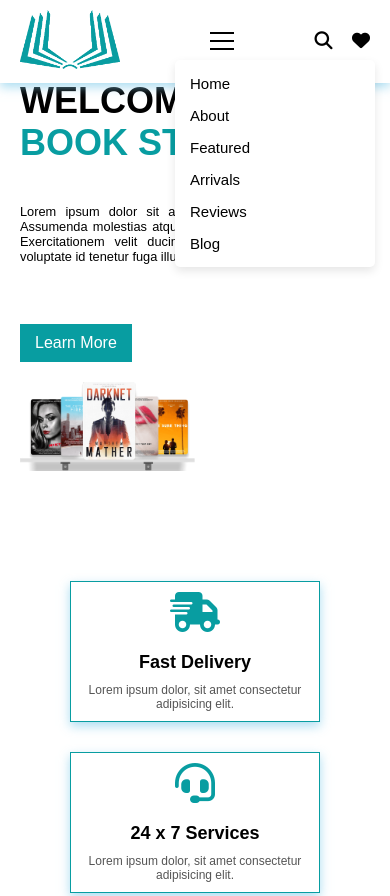
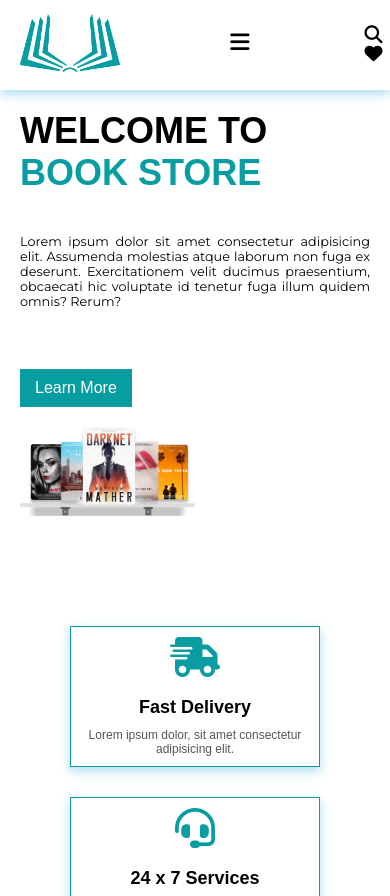
Before and after one commit to Hend77-code/Book-Store, a plain HTML site: page index.html in a window 390 px wide. Shown: the top 896 px of the page. Drawn offline with Linux system fonts and the light colour scheme.

Commit message:
Add files via upload

```diff
--- a/index.html
+++ b/index.html
@@ -7,7 +7,6 @@
     <link rel="stylesheet" href="https://cdnjs.cloudflare.com/ajax/libs/font-awesome/6.5.0/css/all.min.css">
     <link rel="stylesheet" href="style.css">
 </head>
-
 
 <body>
 
@@ -101,23 +100,24 @@ document.querySelectorAll('.book').forEach(book => {
             <img src="images/logo.png" alt="logo" class="logo">
         </div>
 
-        <input type="checkbox" id="nav-toggle" class="nav-toggle" value="Menu">
-        <nav class="nav">
-        <div class="hamburger">
-            <span></span>
-            <span></span>
-            <span></span>
-        </div>
-
-          <div class="nav-links">
-                <a href="#home">Home</a>
-                <a href="#about">About</a>
-                <a href="#featured">Featured</a>
-                <a href="#arrivals">Arrivals</a>
-                <a href="#reviews">Reviews</a>
-                <a href="#blog">Blog</a>
-          </div>
-
+        <nav>
+          <!-- Checkbox for toggling menu -->
+          <input type="checkbox" id="check">
+          <!-- Menu icon -->
+          <label for="check" class="checkbtn">
+            <i class="fas fa-bars"></i>
+          </label>
+          <!-- Site logo -->
+          <label class="logo">CodingNepal</label>
+          <!-- Navigation links -->
+          <ul>
+            <li><a href="#home">Home</a></li>
+            <li><a href="#about">About</a></li>
+            <li><a href="#featured">Featured</a></li>
+            <li><a href="#arrivals">Arrivals</a></li>
+            <li><a href="#reviews">Reviews</a></li>
+            <li><a href="#blog">Blog</a></li>
+          </ul>
         </nav>
 
         <div class="icons-container">
@@ -648,5 +648,13 @@ document.querySelectorAll('.book').forEach(book => {
       </div>
     </footer>
 
+    <script>
+      document.querySelectorAll("nav ul li a").forEach(link => {
+        link.addEventListener("click", () => {
+          document.getElementById("check").checked = false;
+        });
+      });
+    </script>
+
 </body>
 </html>
--- a/style.css
+++ b/style.css
@@ -1,3 +1,5 @@
+/* Google Fonts Link */
+@import url('https://fonts.googleapis.com/css2?family=Montserrat:ital,wght@0,100..900;1,100..900&display=swap');
 .books-container {
   overflow-x: auto;
   scroll-snap-type: x mandatory;
@@ -49,57 +51,48 @@ header {
     align-items: center;
     padding: 10px 200px;
     background-color: #fff;
-
     /* تنسيق اللوجو */
     .logo {
         width: 25%;
         min-width: 100px;
+        margin-right: 50px;
     }
     .logo-container {
       flex: 0.25;
     }
-    .nav-toggle {
-      display: none;
-    }
-    /* تنسيق القائمة */
-    .nav {
-    position: absolute;
-    left: 50%;
-    transform: translateX(-50%);
-    display: flex;
-    gap: 20px;
-    .nav-links {
-    display: flex;
-    gap: 15px;
-    overflow: hidden;
-    }
-    a{
+
+    nav {
+    background: #fff;
+    margin-right: 0px;
+    color: #000;
+    ul{
+    li {
+    display: inline-block;
+    a {
+    color: black;
+    font-size: 17px;
+    padding: 7px 13px;
+    border-radius: 3px;
     text-decoration: none;
-    color: black;
-    font-size: 15px;
-    white-space: nowrap;
-    }
-    .hamburger {
-    display: none;
-    flex-direction: column;
-    justify-content: space-between;
-    width: 24px;
-    height: 18px;
-    cursor: pointer;
-    position: relative;
-    }
-
-    .hamburger span {
-    display: block;
-    width: 100%;
-    height: 2px;
-    background-color: black;
-    transition: all 0.3s ease;
+      }
     }
     }
-    #nav-toggle:checked + .nav .nav-links {
-    opacity: 1;
-    height: auto;
+    }
+    .checkbtn {
+    font-size: 22px;
+    color: black;
+    float: right;
+    margin-right: 100px;
+    margin-top: 20px;
+    cursor: pointer;
+    display: none;
+    }
+    #check {
+    display: none;
+    }
+    label.logo {
+    color: white;
+    font-weight: bold;
     }
     /* تنسيق الأيقونات */
     .icon-style {
@@ -616,40 +609,48 @@ footer {
     padding: 10px 20px;
     flex-direction: row;
 
-    .nav {
-      position: static !important;
-      left: auto !important;
-      transform: none !important;
-      margin-left: 10px;
+    .checkbtn {
+      display: inline-block;
     }
-
-    .nav-links {
-      display: none;
-      position: absolute;
-      top: 60px;
-      right: 15px;
-      background: white;
-      width: 200px;
-      flex-direction: column;
-      padding: 15px;
-      box-shadow: 0 4px 10px rgba(0,0,0,0.1);
-      border-radius: 5px;
+    label.logo {
+      font-size: 21px;
     }
-    #nav-toggle:checked + .nav .nav-links {
-      display: flex !important;
+    ul {
+      position: fixed;
+      width: 100%;
+      height: 100vh;
+      background: #282a35;
+      top: 80px;
+      left: -100%;
+      text-align: center;
+      transition: all .5s;
     }
-
-    .hamburger {
-      display: flex !important;
-      margin-left: 15px;
+    nav ul li {
+      display: block;
+      margin: 50px 0;
+      line-height: 30px;
+    }
+    nav ul li a {
+      font-size: 20px;
+    }
+    a:hover,
+    a.active {
+      background: none;
+      color: #fff;
+    }
+    #check:checked~ul {
+      left: 0;
     }
 
     .logo {
       width: 25%;
     }
   }
+  .hero{
+   margin-top: 40px;
+   padding: 30px 20px;
+  }
   .hero, .about {
-    padding: 30px 20px;
     flex-direction: column;
     .bookshelf img{
       height: 100%;
```
